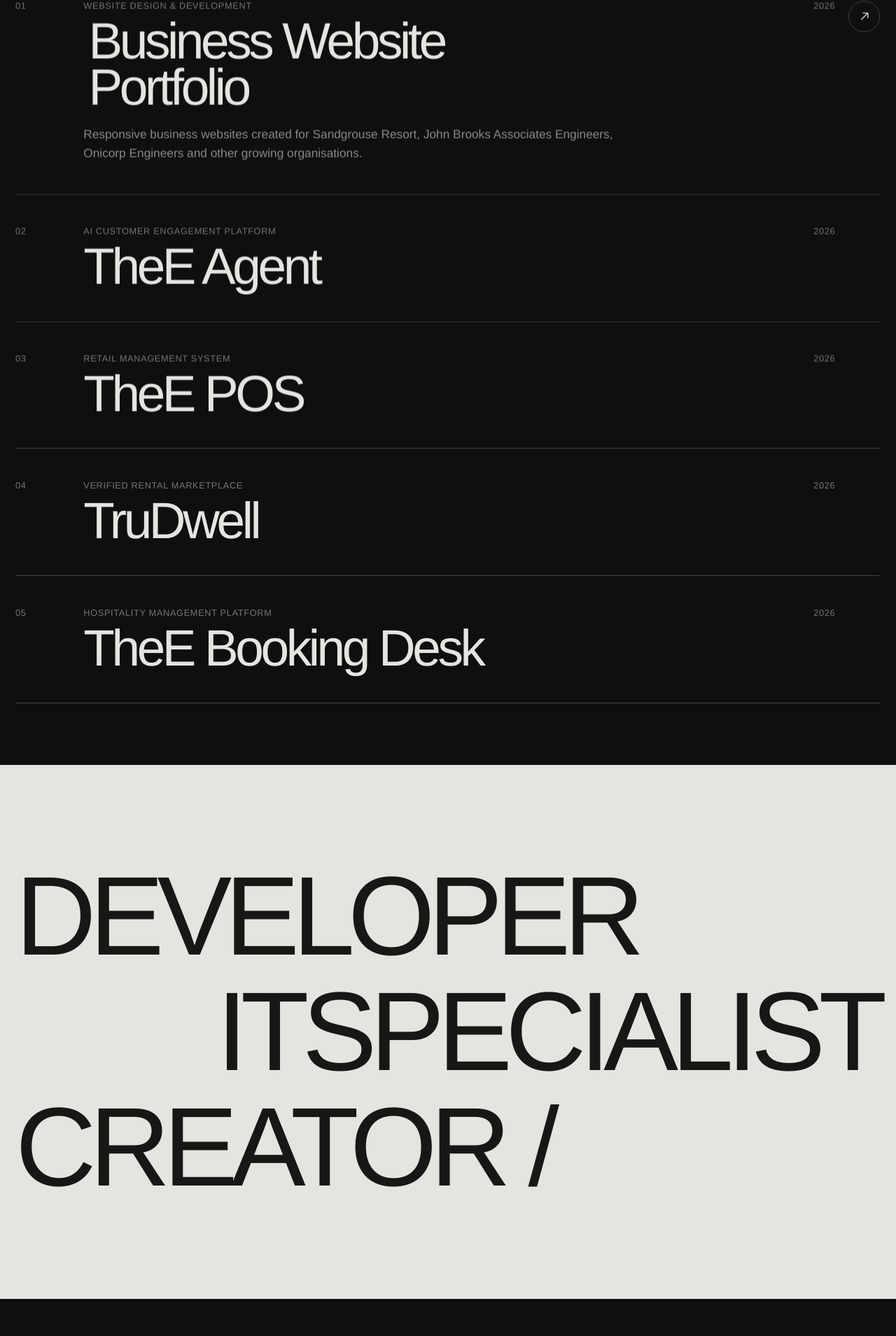
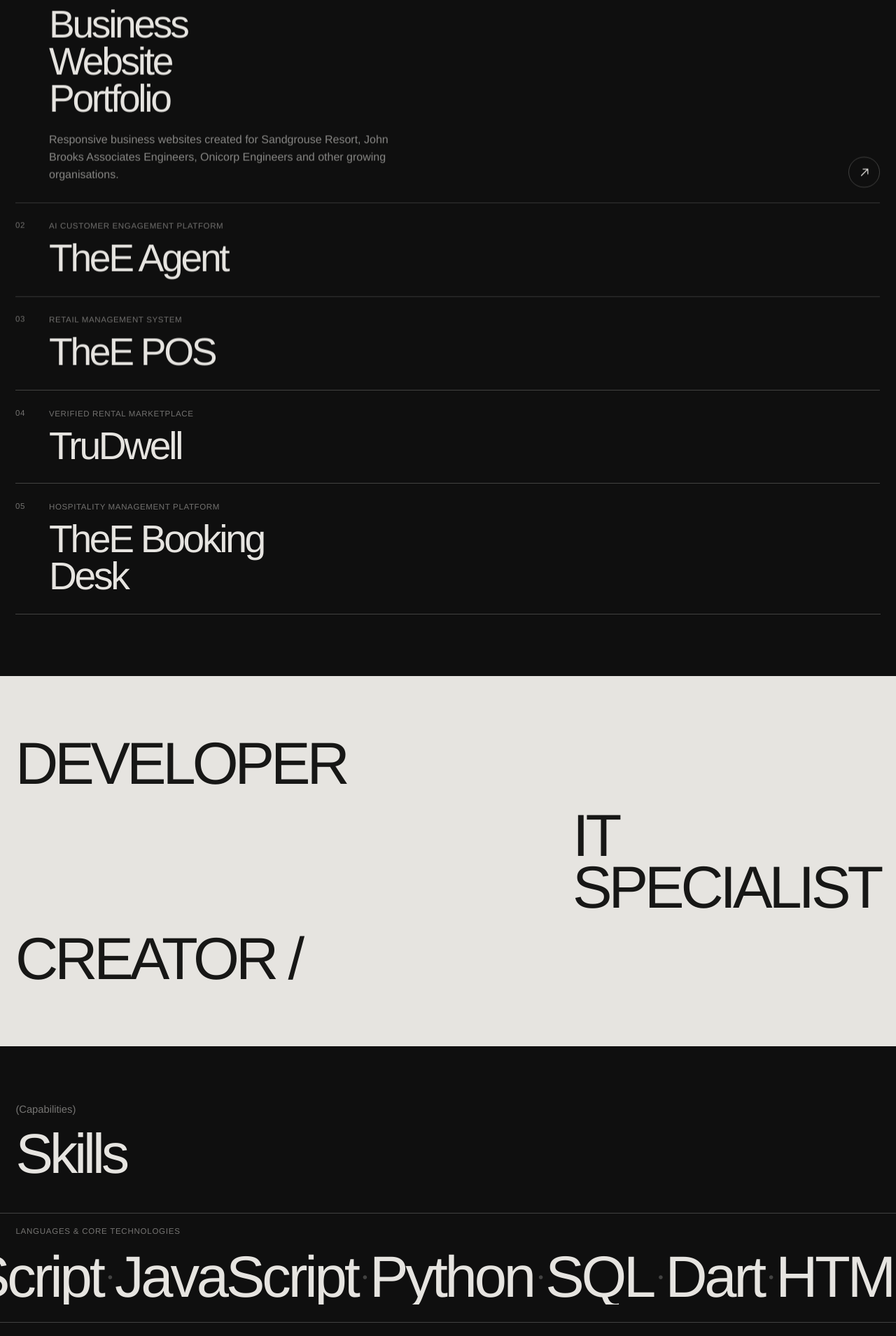
Before and after one commit to mudzivirievans/my-website, a React (Vite) app: page / in a window 1280 px wide. Shown: the part 4267-6176 px from the top of the page at 70% size. Built offline with nearby package versions, Linux system fonts and the light colour scheme.

Commit message:
refine mobile works and skills sections

```diff
--- a/src/styles/work-skills.css
+++ b/src/styles/work-skills.css
@@ -1,7 +1,7 @@
 .works-section {
+  border-top: 1px solid var(--light-line);
   background: var(--dark);
   color: var(--paper);
-  border-top: 1px solid var(--light-line);
 }
 
 .section-intro--dark > p {
@@ -20,10 +20,10 @@
 .project-selector {
   display: grid;
   width: 100%;
-  grid-template-columns: clamp(2.5rem, 5vw, 5rem) minmax(0, 1fr) auto;
-  gap: clamp(1rem, 2.6vw, 2.8rem);
+  grid-template-columns: 2.2rem 1fr;
+  gap: 0.8rem;
   align-items: start;
-  padding: clamp(1.8rem, 3.5vw, 3.4rem) clamp(3.2rem, 5vw, 5rem) clamp(1.8rem, 3.5vw, 3.4rem) 0;
+  padding: 1.65rem 3.9rem 1.65rem 0;
   border: 0;
   background: transparent;
   color: inherit;
@@ -34,62 +34,60 @@
 .project-number,
 .project-year,
 .project-meta {
-  color: rgba(230, 228, 224, 0.48);
-  font-size: clamp(0.78rem, 1vw, 0.95rem);
-  letter-spacing: 0.05em;
+  color: rgba(230, 228, 224, 0.46);
+  font-size: 0.72rem;
+  letter-spacing: 0.055em;
   text-transform: uppercase;
+}
+
+.project-year {
+  display: none;
 }
 
 .project-content {
   display: block;
+  min-width: 0;
 }
 
 .project-meta {
   display: block;
-  margin-bottom: 0.65rem;
+  margin-bottom: 0.72rem;
+  line-height: 1.35;
 }
 
 .project-content strong {
   display: block;
-  max-width: 16ch;
-  font-size: clamp(2.4rem, 5.7vw, 6.5rem);
+  max-width: 11ch;
+  font-size: clamp(2.5rem, 10.6vw, 3.45rem);
   font-weight: 400;
-  line-height: 0.9;
+  line-height: 0.96;
   letter-spacing: -0.06em;
-  transition: transform 350ms cubic-bezier(.22, 1, .36, 1), opacity 300ms ease;
+  overflow-wrap: break-word;
 }
 
 .project-description {
   display: block;
-  max-width: 48rem;
+  max-width: 31rem;
   max-height: 0;
   margin-top: 0;
   overflow: hidden;
-  color: rgba(230, 228, 224, 0.58);
-  font-size: clamp(1rem, 1.35vw, 1.3rem);
+  color: rgba(230, 228, 224, 0.56);
+  font-size: 1rem;
   line-height: 1.55;
   opacity: 0;
-  transition: max-height 480ms ease, margin 360ms ease, opacity 360ms ease;
+  transition: max-height 420ms ease, margin 320ms ease, opacity 320ms ease;
 }
 
 .project-row.is-active .project-description {
-  max-height: 12rem;
-  margin-top: 1.35rem;
+  max-height: 14rem;
+  margin-top: 1.25rem;
   opacity: 1;
-}
-
-.project-row.is-active .project-content strong {
-  transform: translateX(0.45rem);
-}
-
-.project-row:not(.is-active):hover .project-content strong {
-  opacity: 0.72;
 }
 
 .project-link {
   position: absolute;
   right: 0;
-  top: clamp(1.8rem, 3.5vw, 3.4rem);
+  bottom: 1.3rem;
   display: grid;
   width: 2.8rem;
   height: 2.8rem;
@@ -106,28 +104,37 @@
 }
 
 .statement-section {
-  padding: clamp(7rem, 12vw, 13rem) var(--page-pad);
+  padding: 5.5rem var(--page-pad);
+  overflow: hidden;
   background: var(--paper);
 }
 
 .statement-line {
-  font-size: clamp(4.2rem, 12.5vw, 12.8rem);
+  max-width: 100%;
+  font-size: clamp(3.85rem, 16vw, 5.3rem);
   font-weight: 400;
-  line-height: 0.79;
-  letter-spacing: -0.062em;
-  white-space: nowrap;
+  line-height: 0.87;
+  letter-spacing: -0.06em;
+  overflow-wrap: normal;
 }
 
 .statement-line + .statement-line {
-  margin-top: 0.24em;
+  margin-top: 0.34em;
 }
 
 .statement-line--right {
-  text-align: right;
+  width: max-content;
+  max-width: 82%;
+  margin-left: auto;
+  text-align: left;
+}
+
+.statement-line--right span {
+  display: block;
 }
 
 .skills-section {
-  padding: clamp(6.5rem, 10vw, 10rem) 0;
+  padding: 5.2rem 0;
   overflow: hidden;
   background: var(--dark);
   color: var(--paper);
@@ -135,27 +142,28 @@
 
 .skills-heading {
   display: flex;
-  align-items: flex-end;
-  justify-content: space-between;
-  margin-bottom: clamp(3rem, 6vw, 5rem);
-  padding: 0 var(--page-pad);
+  flex-direction: column;
+  gap: 1.2rem;
+  margin-bottom: 3rem;
+  padding: 0 5rem 0 var(--page-pad);
 }
 
-.skills-heading span {
-  color: rgba(230, 228, 224, 0.5);
+.skills-heading > span {
+  color: rgba(230, 228, 224, 0.48);
+  font-size: 0.92rem;
 }
 
 .skills-heading h2 {
   margin: 0;
-  font-size: clamp(3.2rem, 7vw, 7rem);
+  font-size: clamp(3.8rem, 15vw, 5rem);
   font-weight: 400;
-  letter-spacing: -0.055em;
+  line-height: 0.9;
+  letter-spacing: -0.06em;
 }
 
 .skill-band {
-  overflow: hidden;
   border-top: 1px solid var(--light-line);
-  padding: 1.35rem 0 2rem;
+  padding: 1.2rem 0 1.55rem;
 }
 
 .skill-band:last-child {
@@ -164,24 +172,25 @@
 
 .skill-label {
   display: block;
-  margin-bottom: 1.4rem;
+  margin-bottom: 1.15rem;
   padding: 0 var(--page-pad);
   color: rgba(230, 228, 224, 0.48);
-  font-size: 0.8rem;
-  letter-spacing: 0.07em;
+  font-size: 0.72rem;
+  letter-spacing: 0.065em;
+  line-height: 1.35;
   text-transform: uppercase;
 }
 
 .skill-track-wrap {
   width: 100%;
-  overflow: hidden;
+  overflow: clip;
 }
 
 .skill-track {
   display: flex;
   width: max-content;
-  padding-right: 1em;
-  animation: marquee 48s linear infinite;
+  padding-left: var(--page-pad);
+  animation: marquee 56s linear infinite;
   will-change: transform;
 }
 
@@ -192,26 +201,26 @@
 .skill-track span {
   display: inline-flex;
   align-items: center;
-  font-size: clamp(4rem, 9.2vw, 9rem);
+  font-size: clamp(3.65rem, 15vw, 5.2rem);
   font-weight: 400;
   line-height: 0.92;
-  letter-spacing: -0.062em;
+  letter-spacing: -0.05em;
   white-space: nowrap;
 }
 
 .skill-track i {
-  margin: 0 0.33em;
-  color: rgba(230, 228, 224, 0.25);
+  margin: 0 0.34em;
+  color: rgba(230, 228, 224, 0.24);
   font-size: 0.25em;
   font-style: normal;
 }
 
 @keyframes marquee {
-  from { transform: translate3d(0, 0, 0); }
-  to { transform: translate3d(-50%, 0, 0); }
+  from { transform: translateX(0); }
+  to { transform: translateX(-50%); }
 }
 
 @keyframes marquee-reverse {
-  from { transform: translate3d(-50%, 0, 0); }
-  to { transform: translate3d(0, 0, 0); }
+  from { transform: translateX(-50%); }
+  to { transform: translateX(0); }
 }
```
